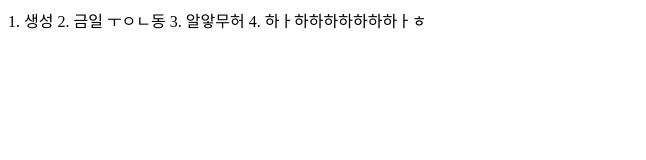
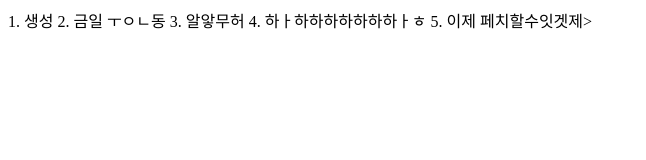
Before and after one commit to Parktaehoon1/myApp, a plain HTML site: page index.html in a window 1280 px wide. Shown: the whole page, without its empty margins (0-646 px from the left). Drawn offline with Linux system fonts and the light colour scheme.

Commit message:
페치페치
페치

```diff
--- a/index.html
+++ b/index.html
@@ -11,5 +11,6 @@
 	2. 금일 ㅜㅇㄴ동
 	3. 알앟무허
 	4. 하ㅏ하하하하하하하ㅏㅎ
+	5. 이제 페치할수잇겟제>
 </body>
 </html>
```
